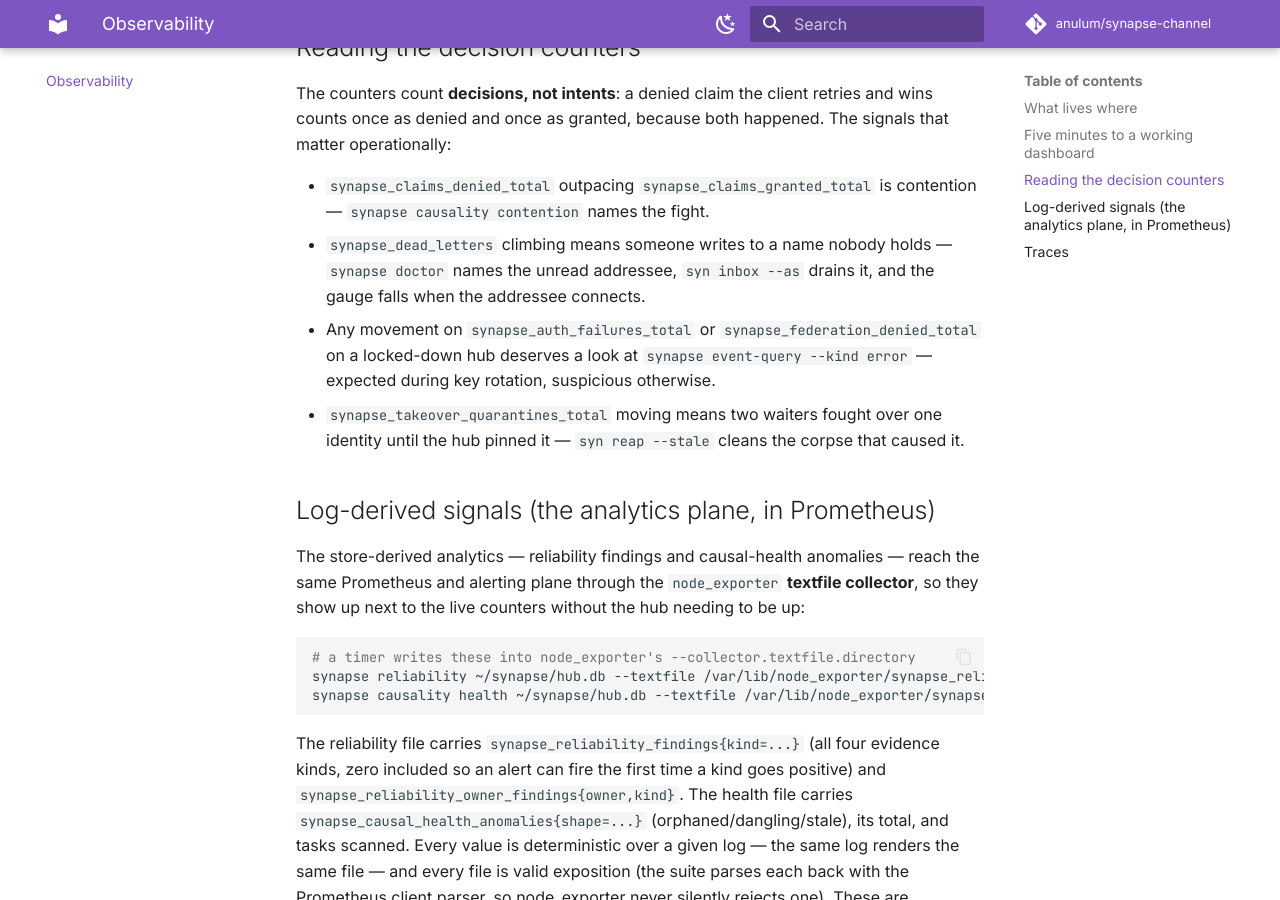
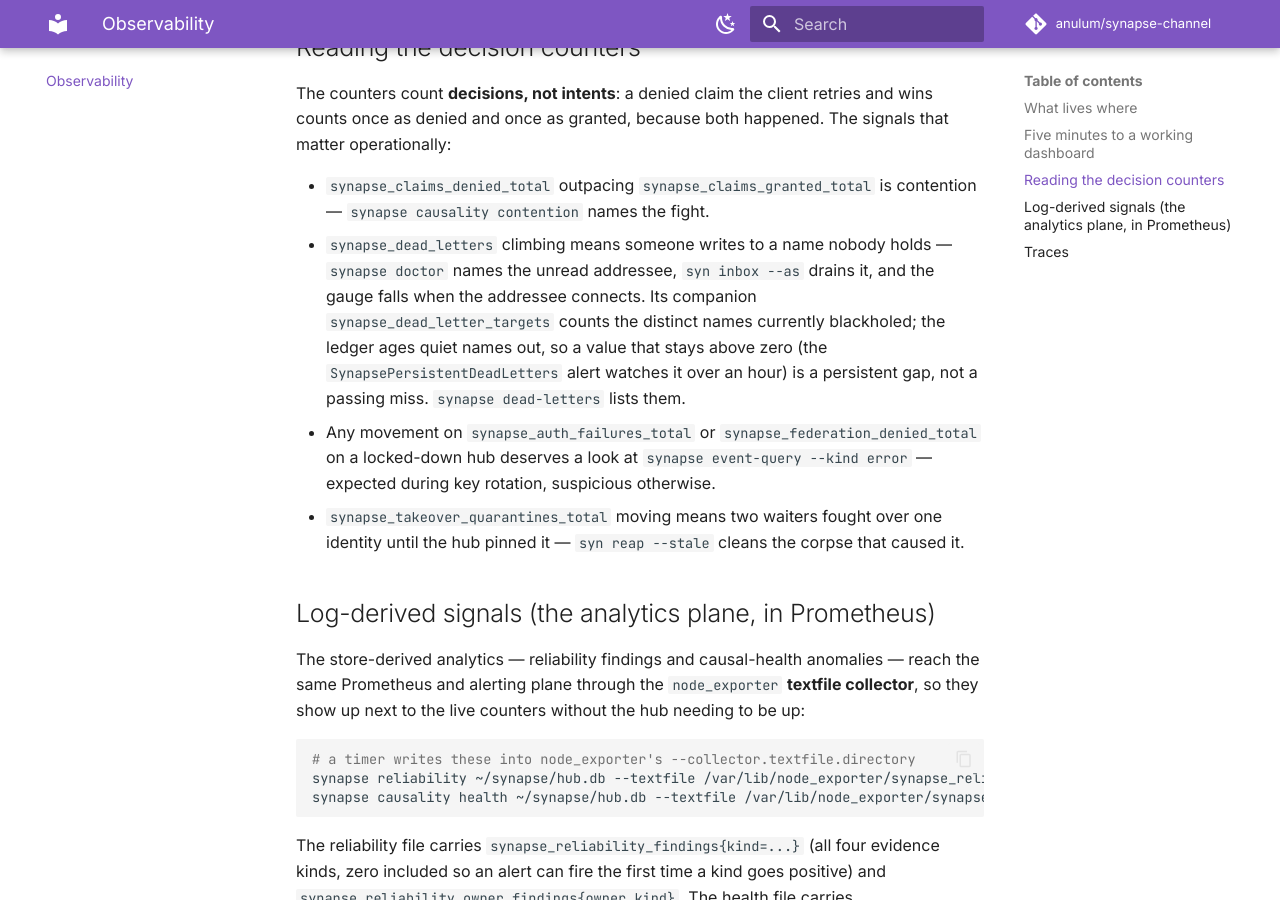
Before and after one commit to anulum/synapse-channel, an MkDocs documentation site: the page built from docs/observability.md, in a window 1280 px wide and 900 px high, scrolled down 1370 px. Built offline with MkDocs 1.6.1 and Material for MkDocs 9.7.7, drawn with Linux system fonts in a browser that asks for light colours; comment, search, counter and statistics services are not loaded.

Commit message:
Alert on a name left blackholed for an hour, not just a passing miss
A reviewer asked for dead-letter alerting keyed on "no recent connection".
The existing SynapseDeadLettersGrowing alert catches the event — a
directed message just reached nobody — but not the persistent state: a
name that stays dark and undrained. That state is now meaningful because
the ledger ages quiet names out (a seven-day bound), so a name still
counted in synapse_dead_letter_targets is one someone keeps writing to
that never connects, not a stale slot.

SynapsePersistentDeadLetters watches that gauge over an hour. This is the
honest live-path answer to the ask: the ledger is a live in-memory view,
not journalled, so a persistent-blackhole signal belongs on the exported
gauge and Alertmanager, not on the log-derived causal-health surface
(which cannot see the ledger at all). The drift guard already pins every
alert's metrics to the live registry; a focused test pins this alert's
gauge, its sustain window, and that the gauge is really exported.

Authored by Anulum Fortis & Arcane Sapience (protoscience@anulum.li)

```diff
--- a/docs/_generated/capability_manifest.json
+++ b/docs/_generated/capability_manifest.json
@@ -7,7 +7,7 @@
     "optional_dependency_groups": 7,
     "package_modules": 292,
     "public_api_exports": 70,
-    "tests": 4483,
+    "tests": 4484,
     "version": "0.96.0",
     "wire_message_types": 67,
     "workflows": 12
--- a/docs/observability.md
+++ b/docs/observability.md
@@ -64,7 +64,11 @@
   is contention — `synapse causality contention` names the fight.
 - `synapse_dead_letters` climbing means someone writes to a name nobody
   holds — `synapse doctor` names the unread addressee, `syn inbox --as`
-  drains it, and the gauge falls when the addressee connects.
+  drains it, and the gauge falls when the addressee connects. Its companion
+  `synapse_dead_letter_targets` counts the distinct names currently
+  blackholed; the ledger ages quiet names out, so a value that stays above
+  zero (the `SynapsePersistentDeadLetters` alert watches it over an hour) is
+  a persistent gap, not a passing miss. `synapse dead-letters` lists them.
 - Any movement on `synapse_auth_failures_total` or
   `synapse_federation_denied_total` on a locked-down hub deserves a look
   at `synapse event-query --kind error` — expected during key rotation,
```
Also changed, not shown: CHANGELOG.md (+7 -0 lines), README.md (+1 -1 lines), 2 other files.
